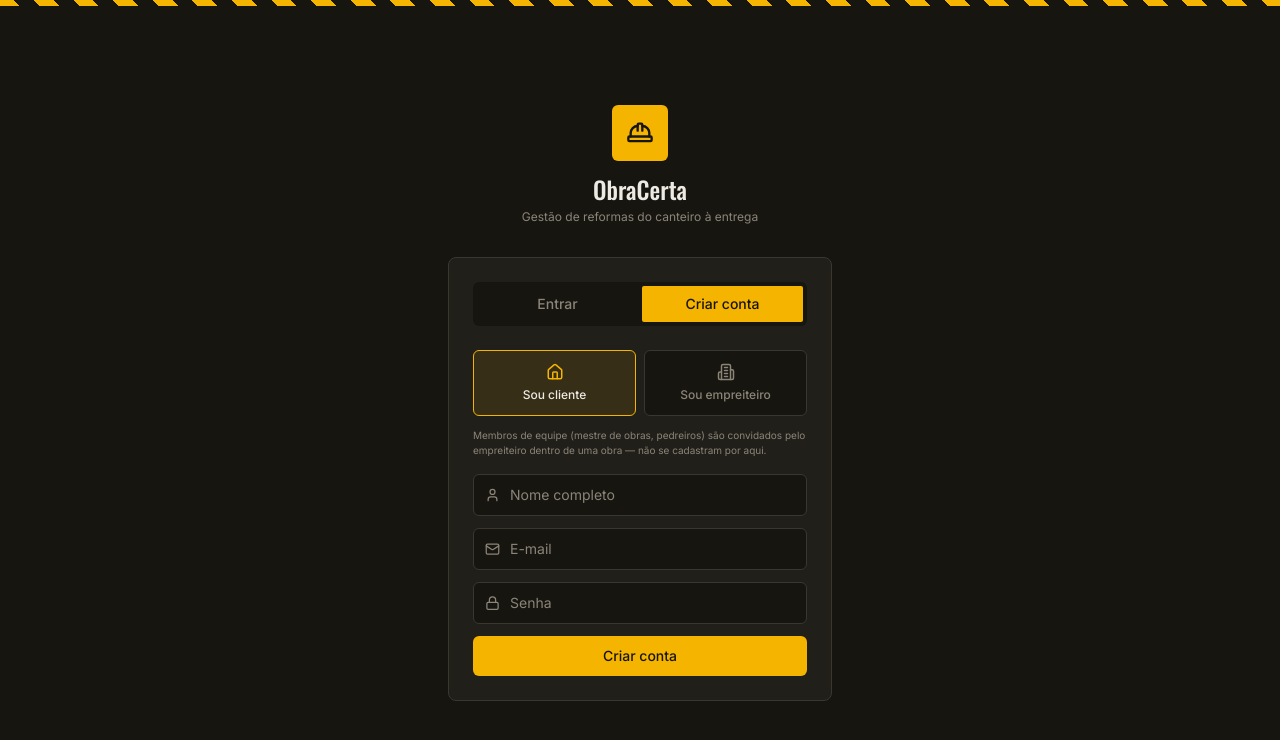
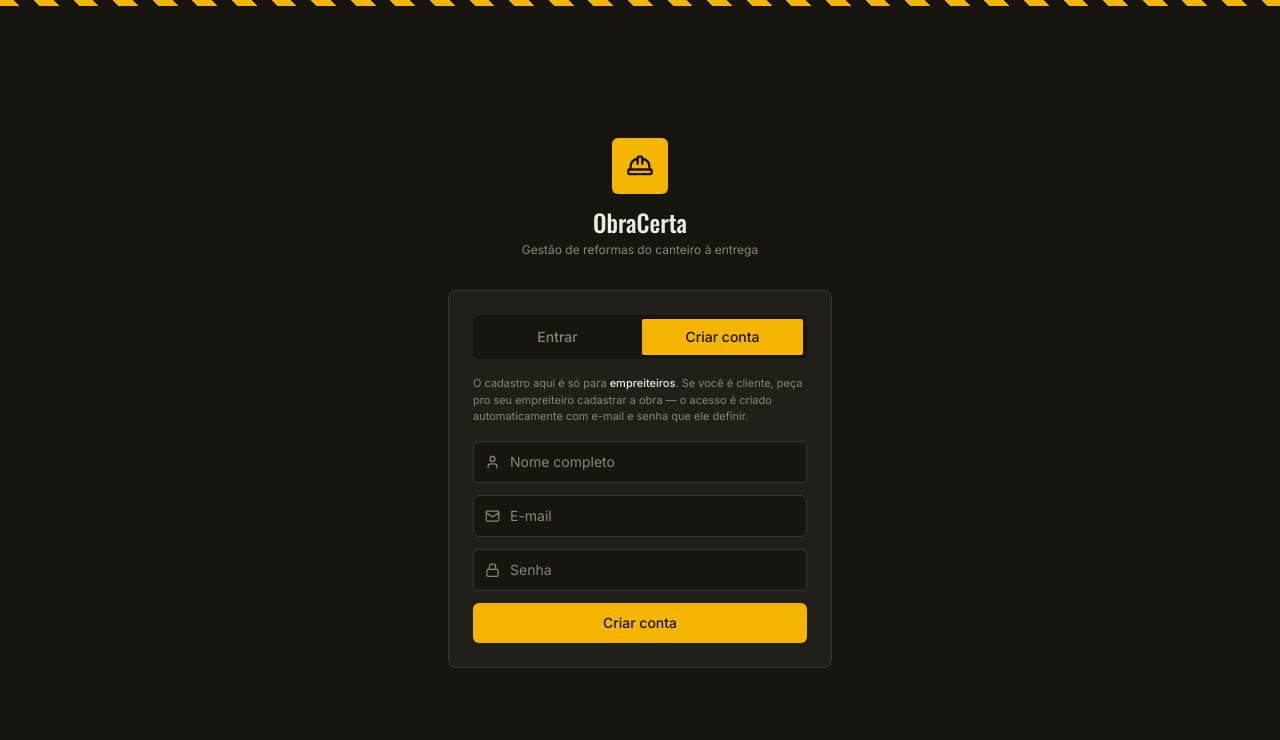
Before and after one commit to contaskreste-sys/gestao-reformas, a React (Vite) app: page / in a window 1280 px wide. Both pictures are taken after a click on the button "Criar conta". Shown: the top 740 px of the page. Built offline with nearby package versions, Linux system fonts and the light colour scheme; no server answers.

Commit message:
Update auth-tela.jsx

```diff
--- a/auth-tela.jsx
+++ b/auth-tela.jsx
@@ -1,18 +1,18 @@
 import { useState } from "react";
-import { HardHat, Mail, Lock, User, Loader2, AlertTriangle, Building2, Home } from "lucide-react";
+import { HardHat, Mail, Lock, User, Loader2, AlertTriangle } from "lucide-react";
 import { supabase } from "./supabase-obras";
 
 // ---------------------------------------------------------------------------
-// Tela de autenticação. Chama onAutenticado(usuario) quando o login (ou o
-// cadastro) termina com sucesso — o app que decide pra onde navegar a
-// partir do campo `usuario.tipo` ('empreiteiro' | 'cliente' | 'equipe').
+// Tela de autenticação. Só empreiteiros se cadastram por aqui — contas de
+// cliente são criadas pelo empreiteiro na hora de cadastrar a obra (tela
+// NovaObra), com e-mail e senha definidos por ele. Chama onAutenticado(usuario)
+// quando o login (ou cadastro) termina com sucesso.
 // ---------------------------------------------------------------------------
 export default function AuthTela({ onAutenticado }) {
   const [modo, setModo] = useState("login"); // "login" | "cadastro"
   const [nome, setNome] = useState("");
   const [email, setEmail] = useState("");
   const [senha, setSenha] = useState("");
-  const [tipo, setTipo] = useState("cliente");
   const [carregando, setCarregando] = useState(false);
   const [erro, setErro] = useState(null);
   const [avisoConfirmacao, setAvisoConfirmacao] = useState(false);
@@ -53,14 +53,12 @@ export default function AuthTela({ onAutenticado }) {
         email,
         password: senha,
         options: {
-          data: { nome, tipo },
+          data: { nome, tipo: "empreiteiro" },
           emailRedirectTo: window.location.origin,
         },
       });
       if (error) throw error;
 
-      // Se a confirmação de e-mail estiver ligada no projeto, não há sessão
-      // ainda — avisa a pessoa pra checar a caixa de entrada.
       if (!data.session) {
         setAvisoConfirmacao(true);
         return;
@@ -122,6 +120,14 @@ export default function AuthTela({ onAutenticado }) {
               </button>
             </div>
 
+            {modo === "cadastro" && (
+              <p className="text-[11px] text-[#8B8578] mb-4 -mt-2">
+                O cadastro aqui é só para <span className="text-[#EDEAE3] font-medium">empreiteiros</span>.
+                Se você é cliente, peça pro seu empreiteiro cadastrar a obra — o acesso é criado
+                automaticamente com e-mail e senha que ele definir.
+              </p>
+            )}
+
             {avisoConfirmacao ? (
               <div className="text-center py-4">
                 <Mail size={28} className="text-[#F5B400] mx-auto mb-3" />
@@ -134,43 +140,6 @@ export default function AuthTela({ onAutenticado }) {
             ) : (
               <form onSubmit={modo === "login" ? handleLogin : handleCadastro} className="space-y-3">
                 {modo === "cadastro" && (
-                  <>
-                    {/* Tipo de usuário */}
-                    <div className="grid grid-cols-2 gap-2 mb-1">
-                      <button
-                        type="button"
-                        onClick={() => setTipo("cliente")}
-                        className={`flex flex-col items-center gap-1.5 rounded-md border py-3 transition-colors ${
-                          tipo === "cliente"
-                            ? "border-[#F5B400] bg-[#F5B400]/10"
-                            : "border-[#3A372E] bg-[#161510]"
-                        }`}
-                      >
-                        <Home size={18} className={tipo === "cliente" ? "text-[#F5B400]" : "text-[#8B8578]"} />
-                        <span className={`text-xs font-medium ${tipo === "cliente" ? "text-[#EDEAE3]" : "text-[#8B8578]"}`}>
-                          Sou cliente
-                        </span>
-                      </button>
-                      <button
-                        type="button"
-                        onClick={() => setTipo("empreiteiro")}
-                        className={`flex flex-col items-center gap-1.5 rounded-md border py-3 transition-colors ${
-                          tipo === "empreiteiro"
-                            ? "border-[#F5B400] bg-[#F5B400]/10"
-                            : "border-[#3A372E] bg-[#161510]"
-                        }`}
-                      >
-                        <Building2 size={18} className={tipo === "empreiteiro" ? "text-[#F5B400]" : "text-[#8B8578]"} />
-                        <span className={`text-xs font-medium ${tipo === "empreiteiro" ? "text-[#EDEAE3]" : "text-[#8B8578]"}`}>
-                          Sou empreiteiro
-                        </span>
-                      </button>
-                    </div>
-                    <p className="text-[10px] text-[#8B8578] pb-1">
-                      Membros de equipe (mestre de obras, pedreiros) são convidados pelo empreiteiro dentro de uma obra — não se cadastram por aqui.
-                    </p>
-
-                    {/* Nome */}
                   <div className="relative">
                     <User size={15} className="absolute left-3 top-1/2 -translate-y-1/2 text-[#8B8578]" />
                     <input
@@ -182,7 +151,6 @@ export default function AuthTela({ onAutenticado }) {
                       className="w-full bg-[#161510] border border-[#3A372E] rounded-md pl-9 pr-3 py-2.5 text-sm text-[#EDEAE3] placeholder:text-[#8B8578] focus:outline-none focus:ring-2 focus:ring-[#F5B400]/50"
                     />
                   </div>
-                  </>
                 )}
 
                 {/* E-mail */}
```
Lines whose indentation alone changed are shown as unchanged.
